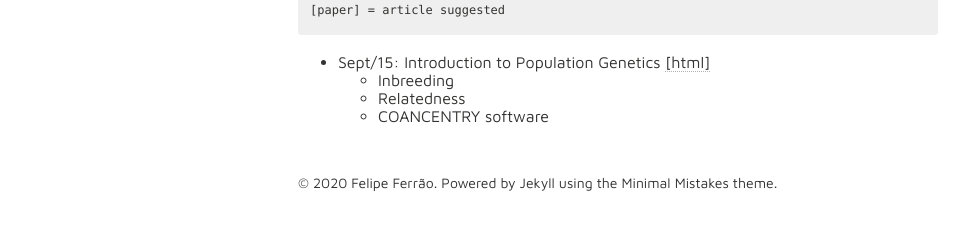
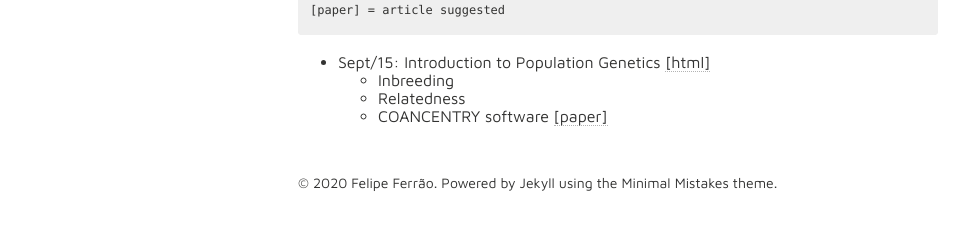
Before and after one commit to lfelipe-ferrao/lfelipe-ferrao.github.io, a Jekyll site: the page built from class/quantGenetic/index.md, in a window 1280 px wide. Shown: the part 1427-1663 px from the top of the page, without its empty margins (22-991 px from the left). Built offline with Jekyll 4.4.1, drawn with Linux system fonts in a browser that asks for light colours; nearby versions of some CDN libraries; our own code applies the rules of GitHub Pages for plain Markdown files.

Commit message:
Update index.md

```diff
--- a/class/quantGenetic/index.md
+++ b/class/quantGenetic/index.md
@@ -57,4 +57,4 @@ traditional textbook, The R Book, is widely available and comprehensive.
 - Sept/15: Introduction to Population Genetics [[html]](https://minhaskamal.github.io/DownGit/#/home?url=https://github.com/lfelipe-ferrao/lfelipe-ferrao.github.io/blob/master/class/quantGenetic/week1.html)
   + Inbreeding
   + Relatedness
-  + COANCENTRY software
+  + COANCENTRY software [[paper]](https://onlinelibrary.wiley.com/doi/full/10.1111/j.1755-0998.2010.02885.x)
```
